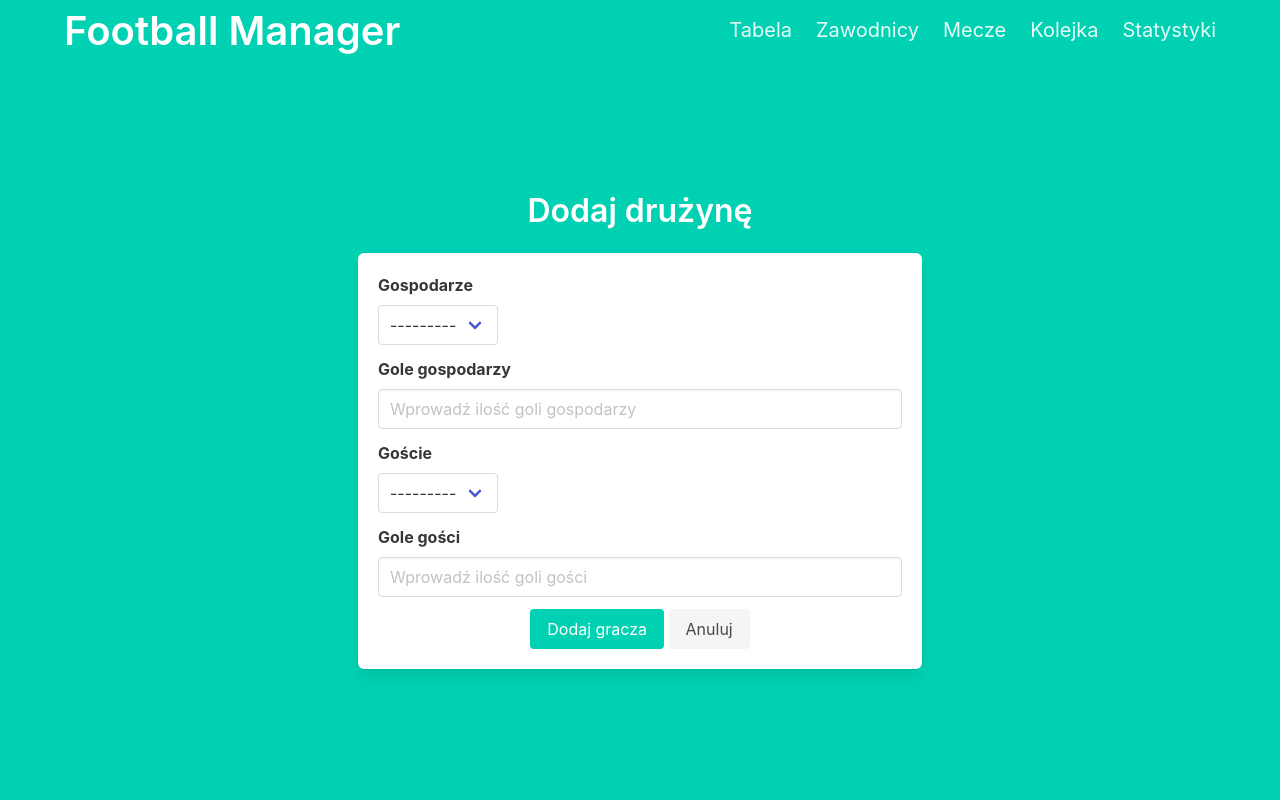
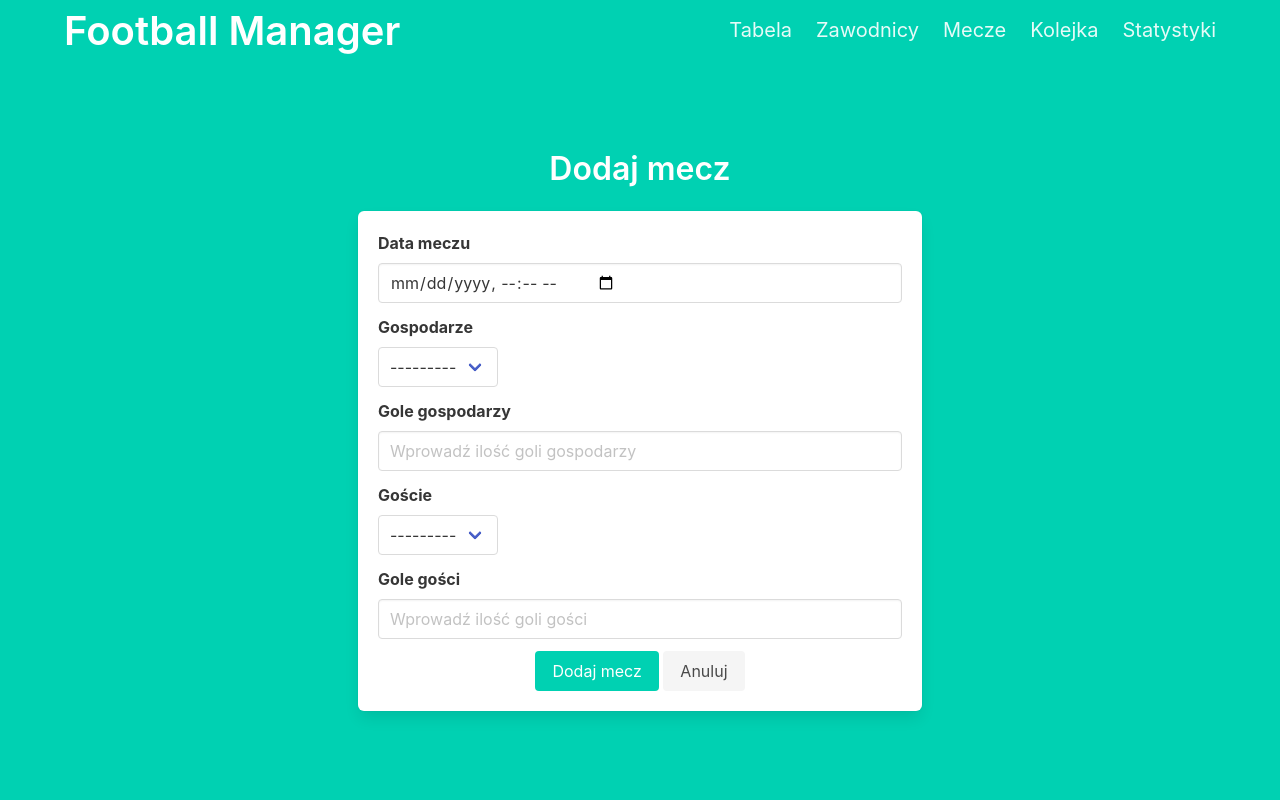
Before and after one commit to Mrochkov/FootballManager, a Django app: page /add_match/ in a window 1280 px wide. Run offline with Django 5.2, Linux system fonts and the light colour scheme; data that the repository does not hold is empty.

Commit message:
added date to match form and matches now shows events

```diff
--- a/FootballManager/models.py
+++ b/FootballManager/models.py
@@ -34,8 +34,8 @@ class Event(models.Model):
 
     class EventType(models.TextChoices):
         GOAL = 'GOAL', 'Goal'
-        YELLOW_CARD = 'YELLOW CARD', 'Yellow Card'
-        RED_CARD = 'RED CARD', 'Red Card'
+        YELLOW_CARD = 'YELLOW CARD', 'Yellow card'
+        RED_CARD = 'RED CARD', 'Red card'
 
     event_type = models.CharField(max_length=20, choices=EventType.choices, default=EventType.GOAL)
 
@@ -47,7 +47,7 @@ class Match(models.Model):
     id = models.AutoField(primary_key=True)
     host_team = models.ForeignKey('Team', on_delete=models.CASCADE, related_name='host_team', null=True)
     guest_team = models.ForeignKey('Team', on_delete=models.CASCADE, related_name='guest_team', null=True)
-    date = models.DateField(auto_now=True)
+    date = models.DateTimeField(null=True)
     host_goals = models.IntegerField(default=0)
     guest_goals = models.IntegerField(default=0)
 
--- a/FootballManager/settings.py
+++ b/FootballManager/settings.py
@@ -84,7 +84,7 @@ DATABASES = {
         'ENGINE': 'django.db.backends.mysql',
         'NAME': 'FootballManager',
         'USER': 'root',
-        'PASSWORD': '',
+        'PASSWORD': 'mati123',
         'HOST':'localhost',
         'PORT':'3306',
     }
--- a/FootballManager/templates/FootballManager/add_match.html
+++ b/FootballManager/templates/FootballManager/add_match.html
@@ -4,11 +4,19 @@
 <div class="container">
     <div class="columns is-centered">
         <div class="column is-half">
-            <h1 class="title has-text-centered">Dodaj drużynę</h1>
+            <h1 class="title has-text-centered">Dodaj mecz</h1>
             <div class="box">
                 <form method="post" class="form">
                     {% csrf_token %}
                     <span class="error-message">{{ form.non_field_errors }} </span>
+                    <div class="field">
+                        <label class="label">Data meczu</label>
+                        <div class="field">
+                            <div class="control">
+                                <input type="datetime-local" class="input" name="date">
+                            </div>
+                        </div>
+                    </div>
                     <div class="field">
                         <label class="label">Gospodarze</label>
                         <div class="control">
@@ -43,7 +51,7 @@
 
                     <div class="field">
                         <div class="control has-text-centered">
-                            <button class="button is-primary" type="submit">Dodaj gracza</button>
+                            <button class="button is-primary" type="submit">Dodaj mecz</button>
                             <a class="button is-light" href="{% url 'Matches' %}">Anuluj</a>
                         </div>
                     </div>
```
Also changed, not shown: FootballManager/templates/FootballManager/matches.html (+11 -1 lines), FootballManager/views.py (+0 -8 lines), FootballManager/migrations/0014_alter_event_event_type_alter_match_date.py (added), FootballManager/migrations/0015_alter_match_date.py (added).
